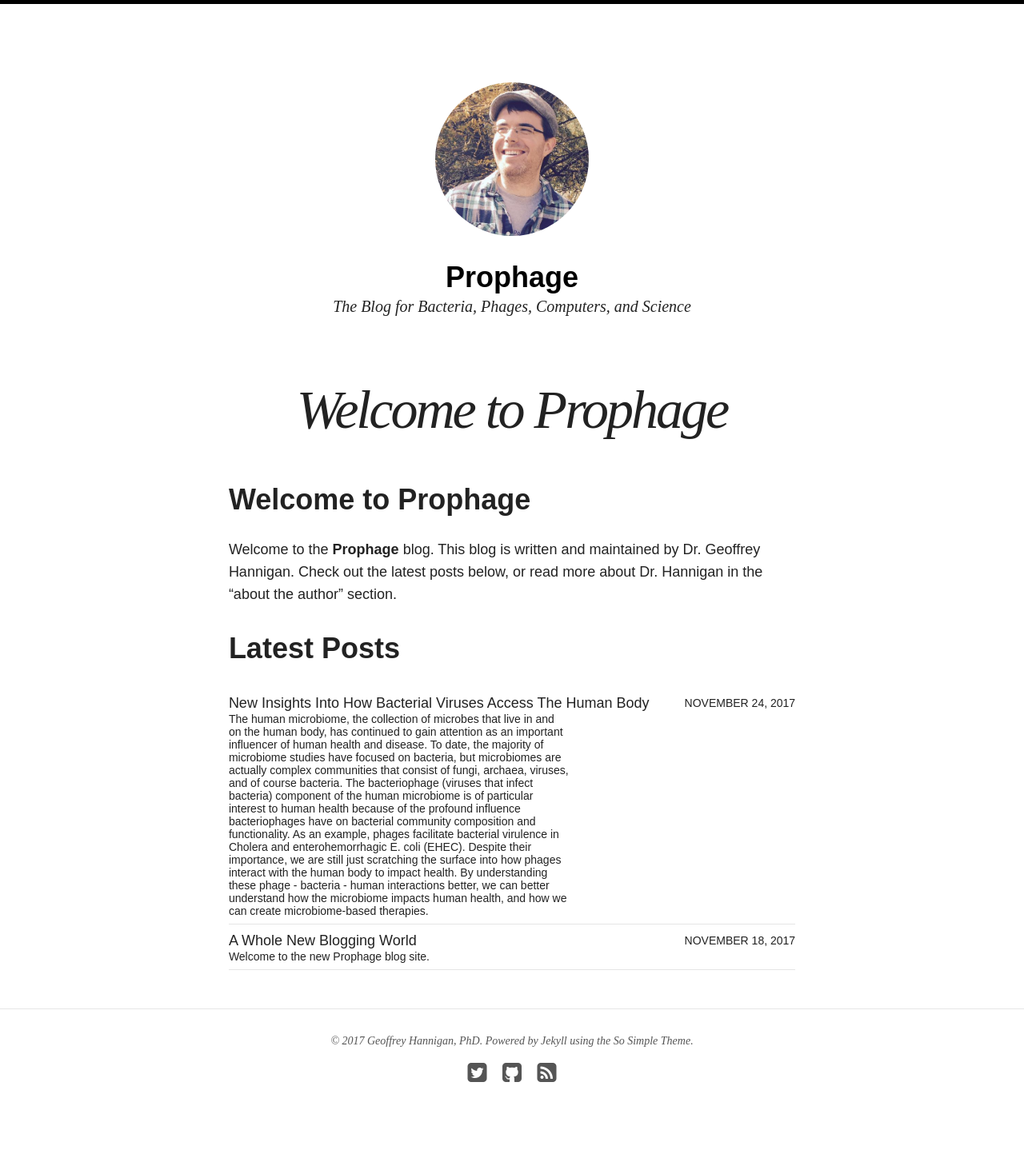
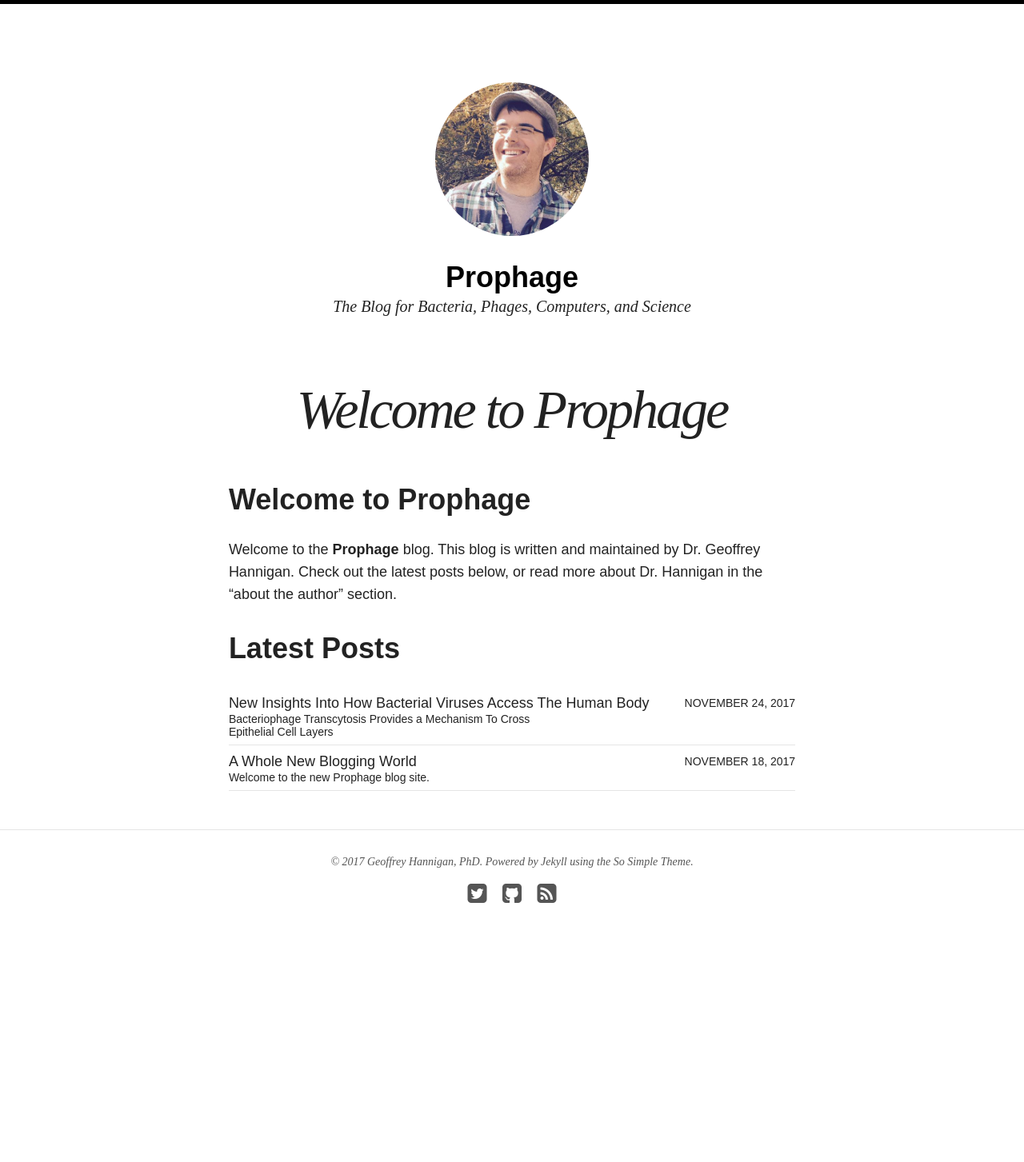
Before and after one commit to Microbiology/Microbiology.github.io, a Jekyll site: the page built from index.md, in a window 1280 px wide. Shown: the whole page at 80% size. Built offline with Jekyll 4.4.1, drawn with Linux system fonts in a browser that asks for light colours; nearby versions of some CDN libraries; our own code applies the rules of GitHub Pages for plain Markdown files; after the commit the page ends 1229 px from its top, so only the background shows below that.

Commit message:
Fixed the exerpt.

```diff
--- a/_posts/blog/2017-11-23-phage-barrier-function.md
+++ b/_posts/blog/2017-11-23-phage-barrier-function.md
@@ -1,6 +1,7 @@
 ---
 layout: post
 title: "New Insights Into How Bacterial Viruses Access The Human Body"
+excerpt: "Bacteriophage Transcytosis Provides a Mechanism To Cross Epithelial Cell Layers"
 categories: blog
 tags: [Phage, Microbiome, Virome, Recent Research]
 comments: true
```
Also changed, not shown: 5 other files.
